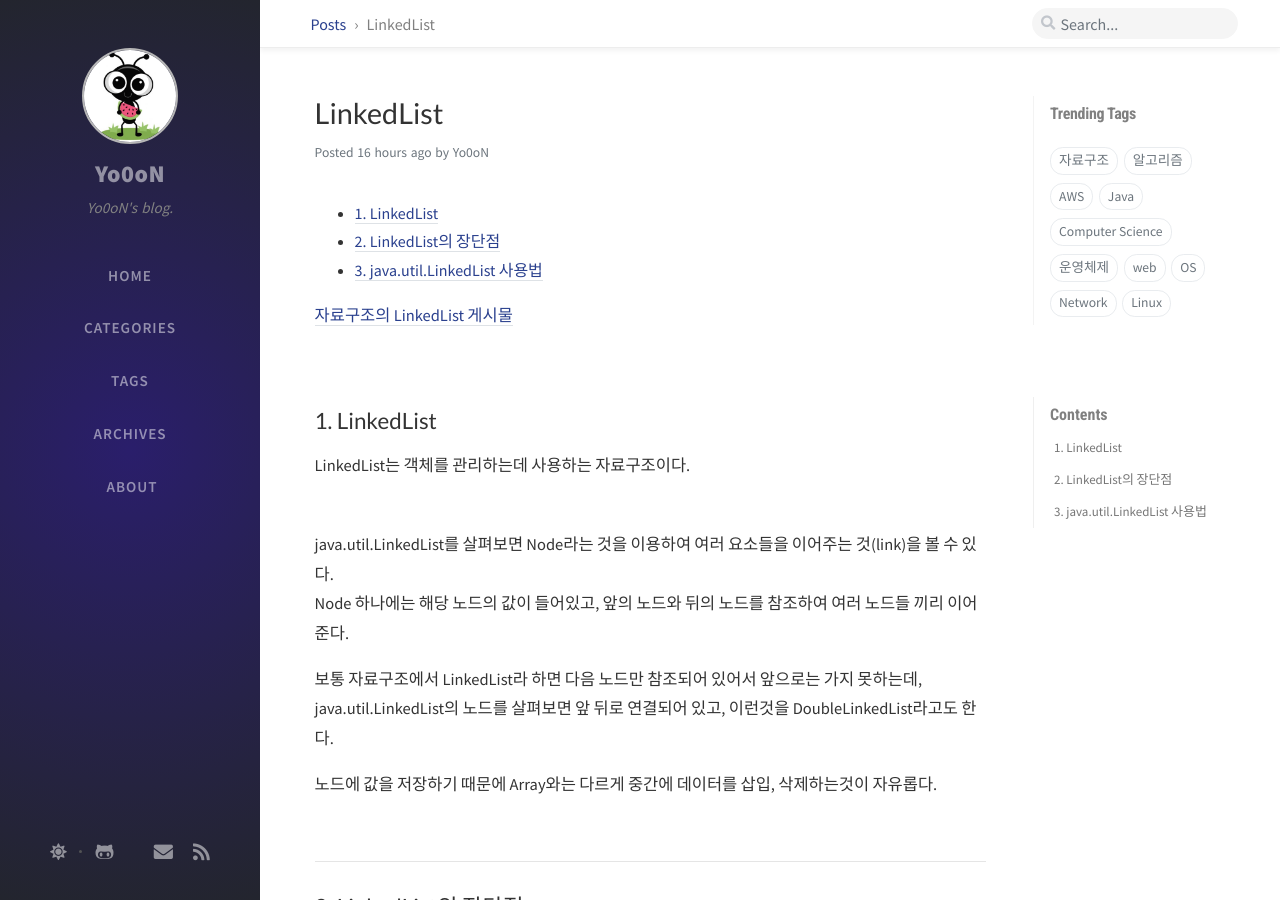
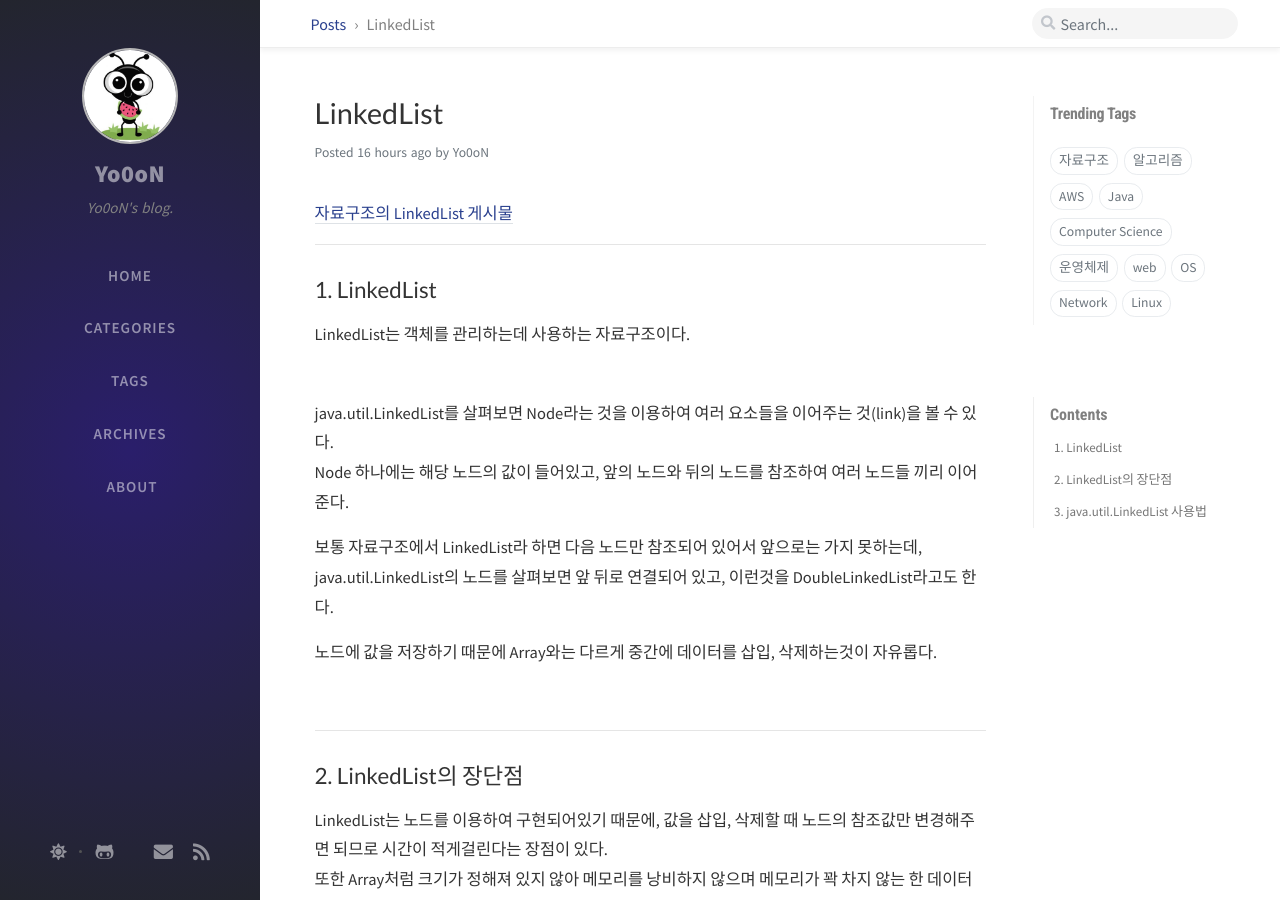
Before and after one commit to Yo0oN/Yo0oN.github.io, a Jekyll site: the page built from _posts/2020-08-02-Java.LinkedList.md, in a window 1280 px wide and 900 px high. Built offline with Jekyll 4.4.1, drawn with Linux system fonts in a browser that asks for light colours; nearby versions of some CDN libraries; comment, search, counter and statistics services are not loaded; part of the change alters nothing that is shown.

Commit message:
Update 2020-08-02-Java.LinkedList.md

```diff
--- a/_posts/2020-08-02-Java.LinkedList.md
+++ b/_posts/2020-08-02-Java.LinkedList.md
@@ -1,20 +1,15 @@
 ---
-layout: post
 title: LinkedList
 modified: 2020-08-02
 author: Yo0oN
 categories: [Java]
 tags: [Java, 자료구조]
-comments: true
-published : true
+math: true
 ---
-
-* Table of Contents
-{:toc}
 
 [자료구조의 LinkedList 게시물](https://yo0on.github.io/%EC%9E%90%EB%A3%8C%EA%B5%AC%EC%A1%B0&%EC%95%8C%EA%B3%A0%EB%A6%AC%EC%A6%98/2020/07/06/%EC%9E%90%EB%A3%8C%EA%B5%AC%EC%A1%B003.%EB%A7%81%ED%81%AC%EB%93%9C%EB%A6%AC%EC%8A%A4%ED%8A%B8.html)
 
-<br>
+<hr>
 
 ## 1. LinkedList
 
```
